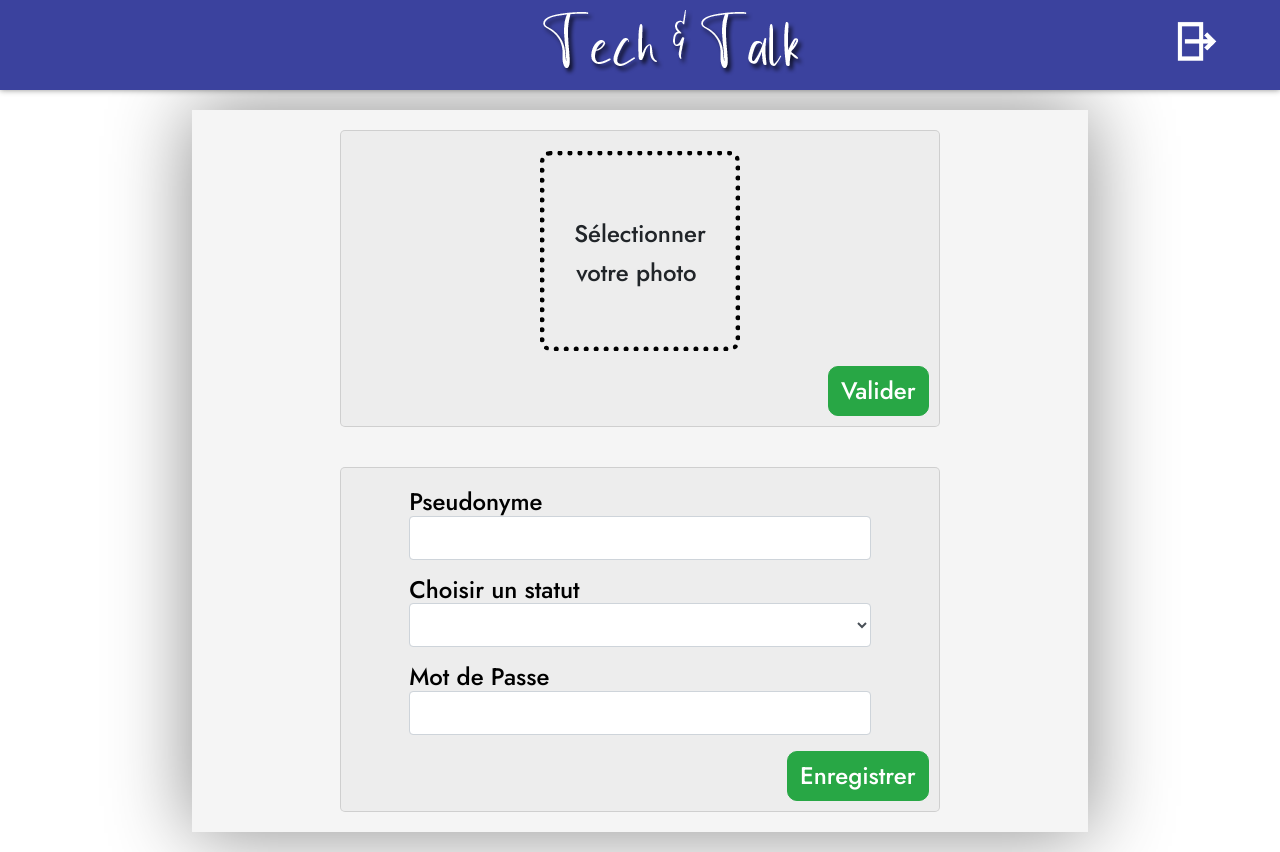
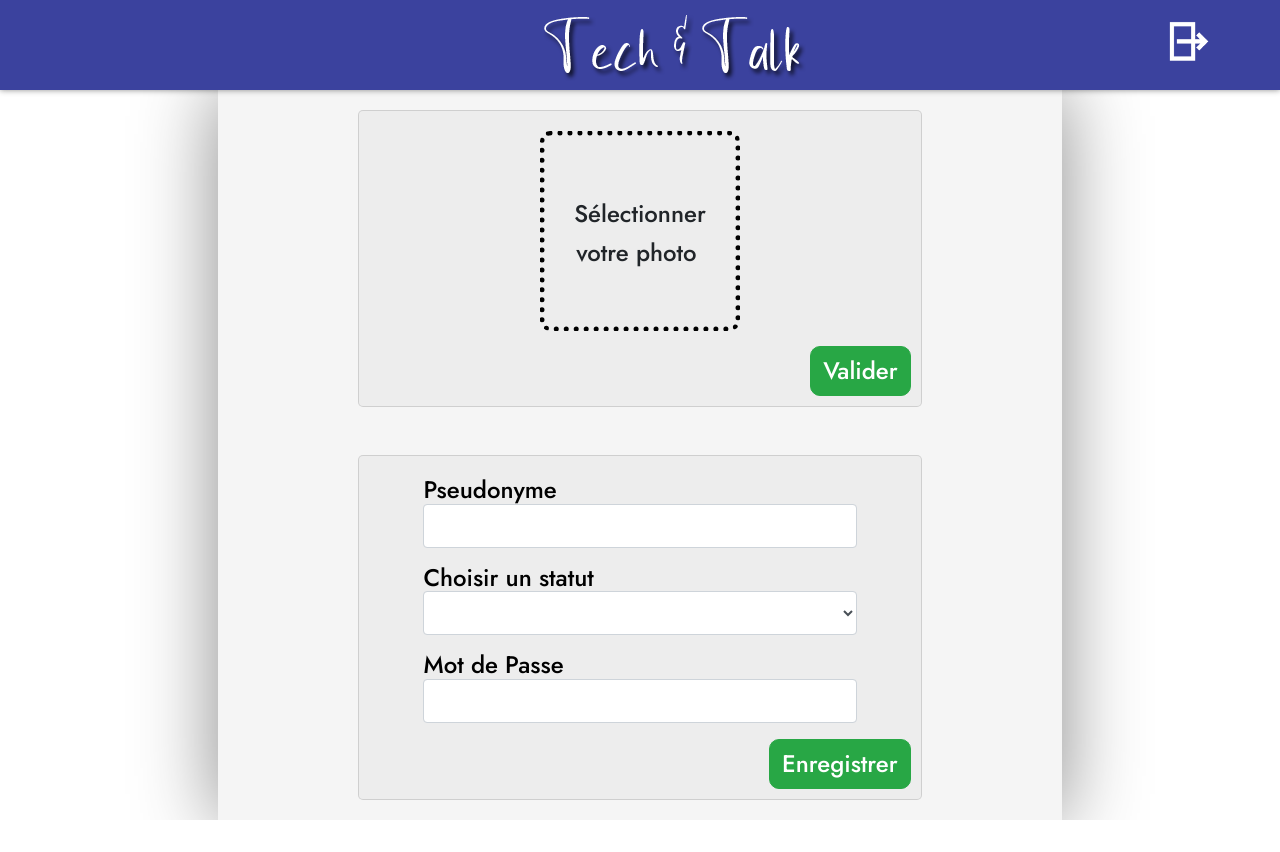
Before and after one commit to Hashiix/Front-end-Project-T-C, an Angular app: page /profile in a window 1280 px wide. After the commit the page ends 820 px from the top, so only its background shows below. Built offline with nearby package versions, Linux system fonts and the light colour scheme; sample sign-in values are in the browser's storage.

Commit message:
Minor fixes CSS

```diff
--- a/src/app/modules/home-online/home-online.component.css
+++ b/src/app/modules/home-online/home-online.component.css
@@ -10,7 +10,7 @@ header {
   color: white;
   z-index: 1;
   position: fixed;
-
+  box-shadow: 0px 0px 6px 0px rgba(0,0,0,0.45);
   display: flex;
   justify-content: space-between;
   align-items: center;
--- a/src/app/modules/profile/profile.component.css
+++ b/src/app/modules/profile/profile.component.css
@@ -17,14 +17,16 @@ html {
   }
 
   #logo {
-      margin-left: 41%;
+      margin-left: 40.7%;
+      padding: 5px;
   }
+
 
   #logout {
       height: 55px;
       margin: 15px;
       padding-top: 5px;
-      margin-right: 58px;
+      margin-right: 66px;
   }
 
   .space {
@@ -35,9 +37,9 @@ html {
 
   .container {
       background: whitesmoke;
-      width: 70%;
+      width: 66%;
       /* height: 84vh; */
-      margin: 20px auto;
+      margin: 0px auto;
       padding: 20px;
       -webkit-box-shadow: 0px 0px 76px 1px rgba(0,0,0,0.45);
       -moz-box-shadow: 0px 0px 76px 1px rgba(0,0,0,0.45);
@@ -58,7 +60,7 @@ html {
       }
 
       #avatar {
-          margin-bottom: 40px;
+          margin-bottom: 48px;
       }
 
 
```
